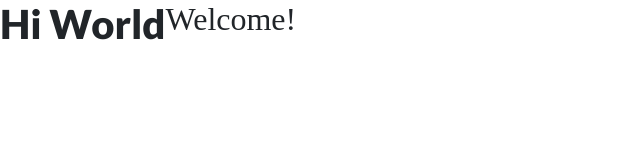
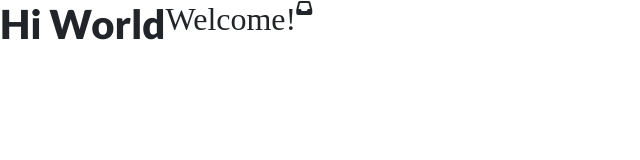
Before and after one commit to afuap/portfolio-project, a plain HTML site: page index.html in a window 1280 px wide. Shown: the full height of the page, 0-640 px from the left. Drawn offline with nearby package versions, Linux system fonts and the light colour scheme; a web font is replaced by a local one.

Commit message:
Testing Font Awesome

```diff
--- a/index.html
+++ b/index.html
@@ -31,6 +31,7 @@
     <div class="d-flex">
       <h1>Hi World</h1>
       <h2>Welcome!</h2>
+      <i class="fa-solid fa-inbox"></i>
     </div>
   </body>
 </html>
```
